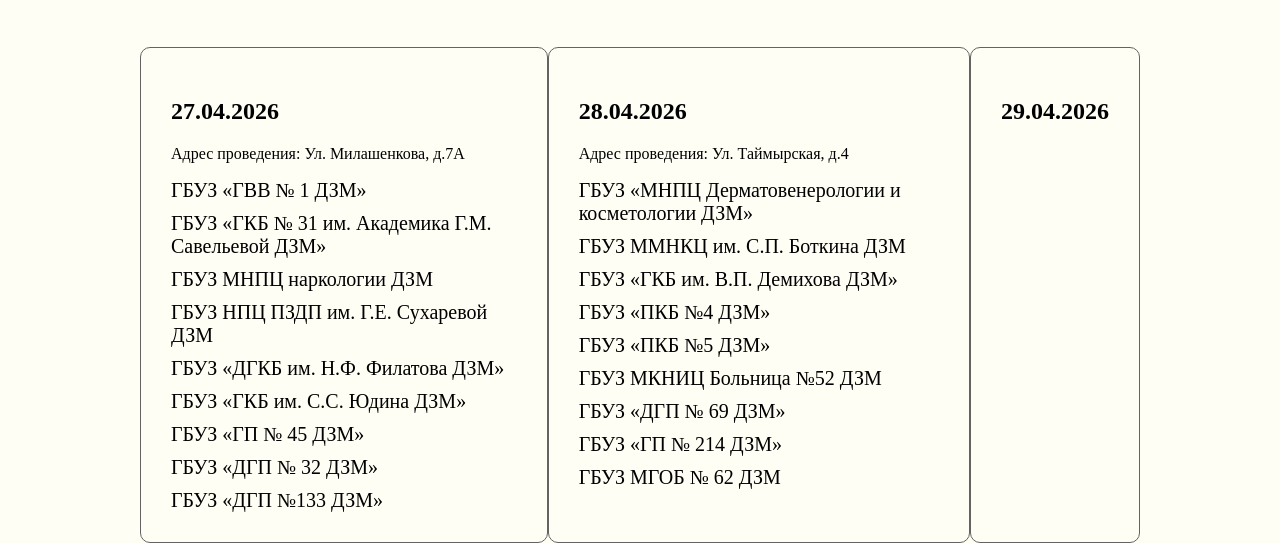
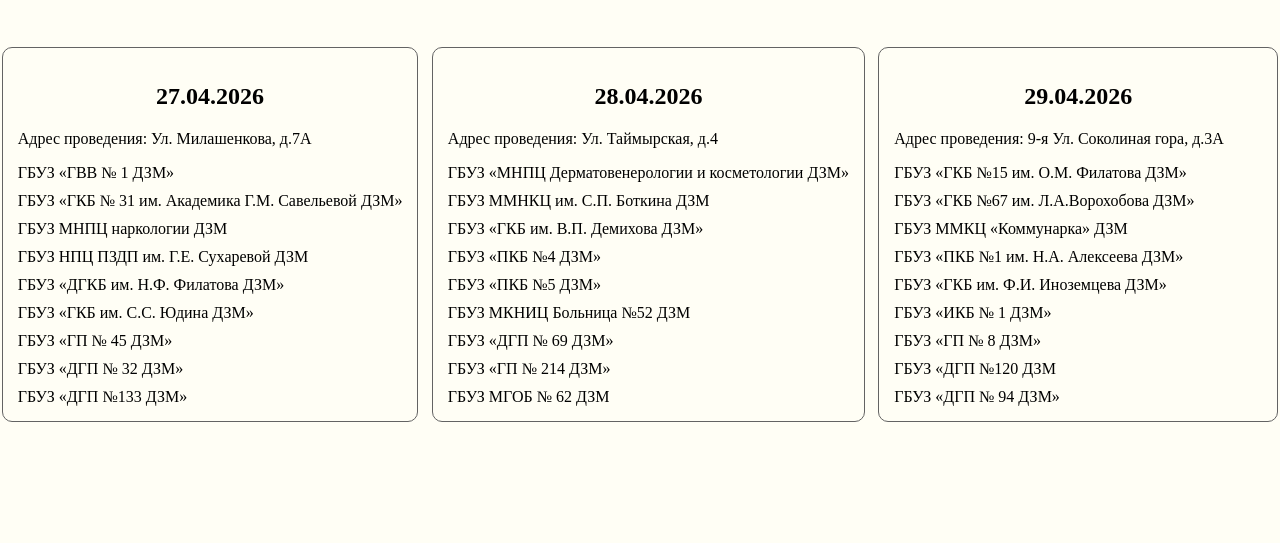
Before and after one commit to Nephrit44/MK7-advertisement, a plain HTML site: page index.html in a window 1280 px wide. Shown: the part 328-871 px from the top of the page. After the commit the page ends 800 px from the top, so only its background shows below. Drawn offline with Linux system fonts and the light colour scheme.

Commit message:
Обноеление информации

```diff
--- a/css/style.css
+++ b/css/style.css
@@ -5,7 +5,7 @@
 :root {}
 
 body {
-    max-width: 1000px;
+    max-width: 1300px;
     padding-top: 20px;
     background-color: rgb(255, 254, 245);
 }
@@ -39,6 +39,7 @@ body {
 .main {
     display: flex;
     justify-content: space-around;
+    gap: 10px;
 }
 
 .header_subtitle {
@@ -52,9 +53,10 @@ body {
 .button {
     border: 1px solid rgb(99, 99, 99);
     border-radius: 10px;
-    padding: 30px;
+    padding: 15px;
     text-decoration: none;
     color: inherit;
+    min-width: 400px;
 }
 
 .button:hover {
@@ -63,11 +65,15 @@ body {
     transition: all .3s;
 }
 
+.block__date {
+    text-align: center;
+}
+
 .items {
     list-style: none;
     padding: 0;
     margin: 0;
-    font-size: 20px;
+    font-size: 16px;
 }
 
 .item:not(:last-child){
--- a/index.html
+++ b/index.html
@@ -56,6 +56,18 @@
         </a>
         <a class="button" href="https://forms.yandex.ru/u/69e9b6e56d2d73134ada3cd6" target="_blank" class="block">
             <h2 class="block__date">29.04.2026</h2>
+            <p class="block__date-subdate">Адрес проведения: 9-я Ул. Соколиная гора, д.3А</p>
+            <ul class="items">
+                <li class="item">ГБУЗ «ГКБ №15 им. О.М. Филатова ДЗМ»</li>
+                <li class="item">ГБУЗ «ГКБ №67 им. Л.А.Ворохобова ДЗМ»</li>
+                <li class="item">ГБУЗ ММКЦ «Коммунарка» ДЗМ</li>
+                <li class="item">ГБУЗ «ПКБ №1 им. Н.А. Алексеева ДЗМ»</li>
+                <li class="item">ГБУЗ «ГКБ им. Ф.И. Иноземцева ДЗМ»</li>
+                <li class="item">ГБУЗ «ИКБ № 1 ДЗМ»</li>
+                <li class="item">ГБУЗ «ГП № 8 ДЗМ»</li>
+                <li class="item">ГБУЗ «ДГП №120 ДЗМ</li>
+                <li class="item">ГБУЗ «ДГП № 94 ДЗМ»</li>
+            </ul>
         </a>
     </main>
 </body>
```
